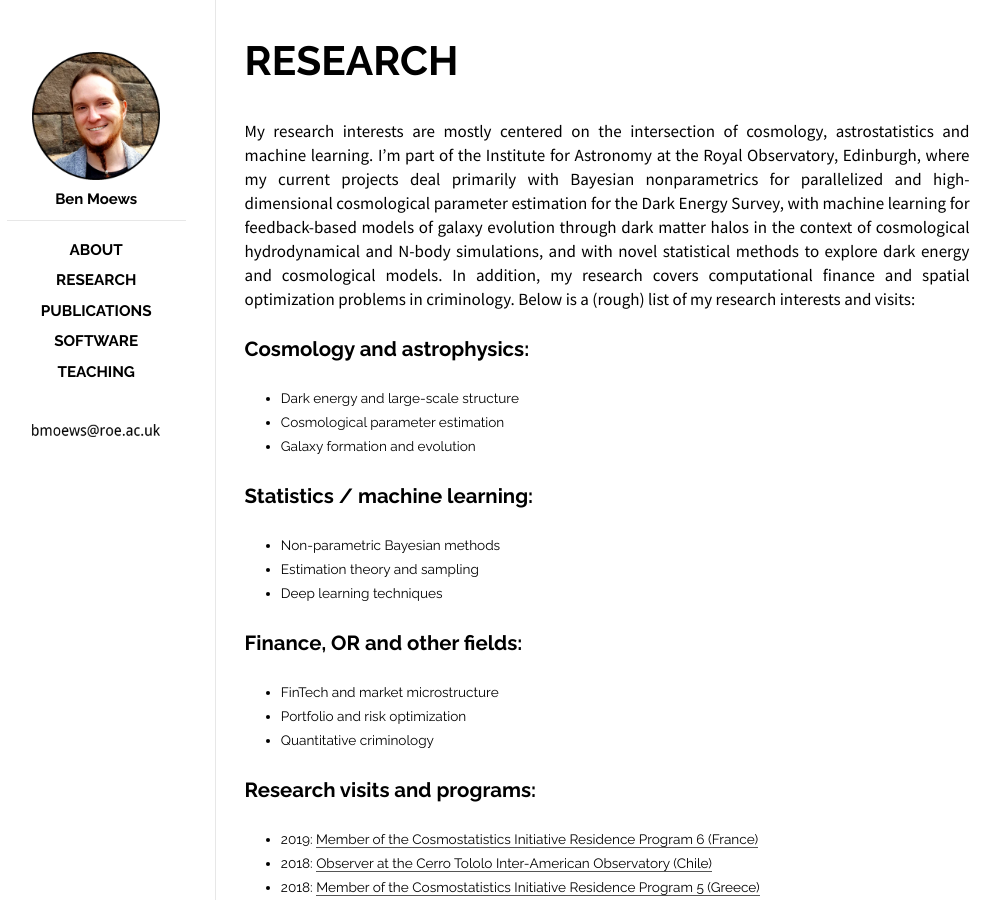
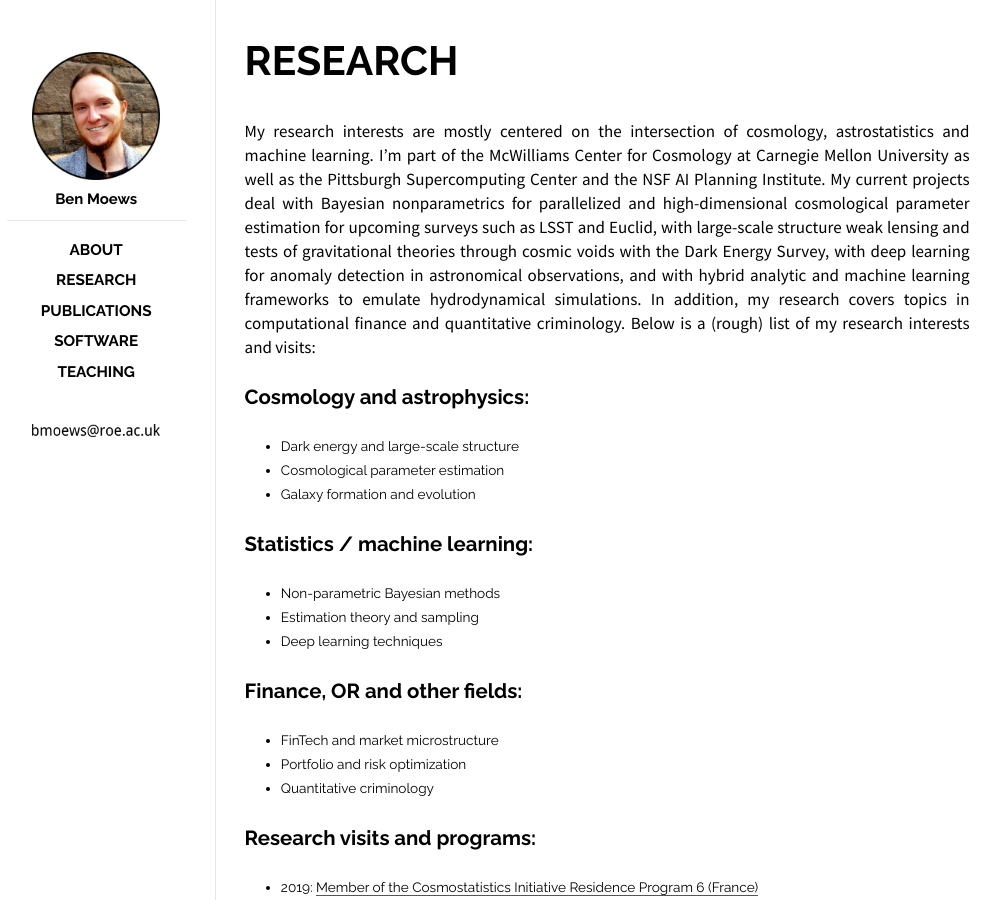
Before and after one commit to moews/moews.github.io, a Jekyll site: the page built from _posts/2017-03-26-research.md, in a window 1280 px wide. Shown: the whole page, without its empty margins (143-1144 px from the left). Built offline with Jekyll 4.4.1, drawn with Linux system fonts in a browser that asks for light colours.

Commit message:
Update 2017-03-26-research.md

```diff
--- a/_posts/2017-03-26-research.md
+++ b/_posts/2017-03-26-research.md
@@ -7,7 +7,7 @@ categories: posts
 ---
 
 <br>
-My research interests are mostly centered on the intersection of cosmology, astrostatistics and machine learning. I'm part of the Institute for Astronomy at the Royal Observatory, Edinburgh, where my current projects deal primarily with Bayesian nonparametrics for parallelized and high-dimensional cosmological parameter estimation for the Dark Energy Survey, with machine learning for feedback-based models of galaxy evolution through dark matter halos in the context of cosmological hydrodynamical and N-body simulations, and with novel statistical methods to explore dark energy and cosmological models. In addition, my research covers computational finance and spatial optimization problems in criminology. Below is a (rough) list of my research interests and visits:
+My research interests are mostly centered on the intersection of cosmology, astrostatistics and machine learning. I’m part of the McWilliams Center for Cosmology at Carnegie Mellon University as well as the Pittsburgh Supercomputing Center and the NSF AI Planning Institute. My current projects deal with Bayesian nonparametrics for parallelized and high-dimensional cosmological parameter estimation for upcoming surveys such as LSST and Euclid, with large-scale structure weak lensing and tests of gravitational theories through cosmic voids with the Dark Energy Survey, with deep learning for anomaly detection in astronomical observations, and with hybrid analytic and machine learning frameworks to emulate hydrodynamical simulations. In addition, my research covers topics in computational finance and quantitative criminology. Below is a (rough) list of my research interests and visits:
 
 ## Cosmology and astrophysics:
 
```
